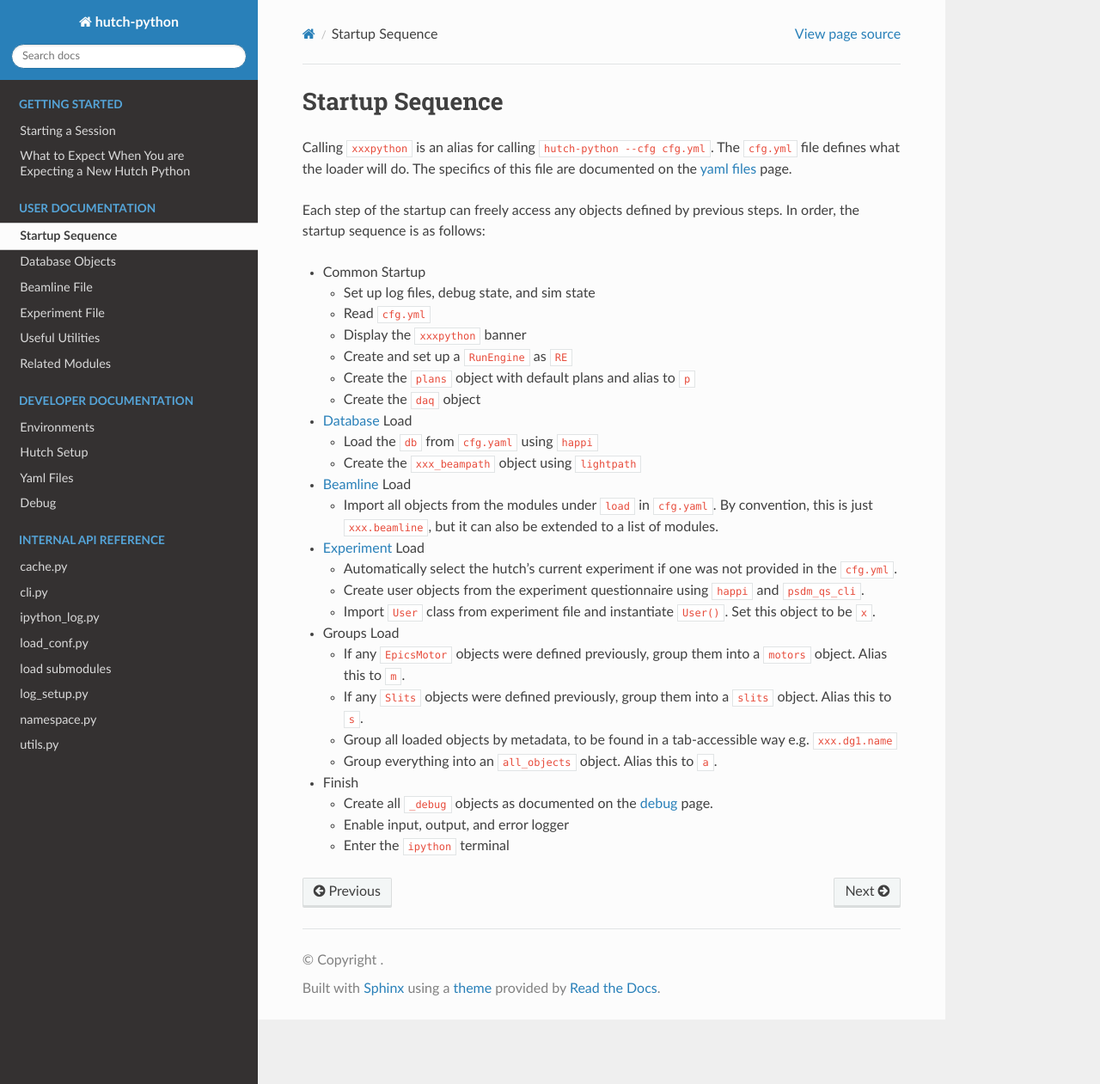
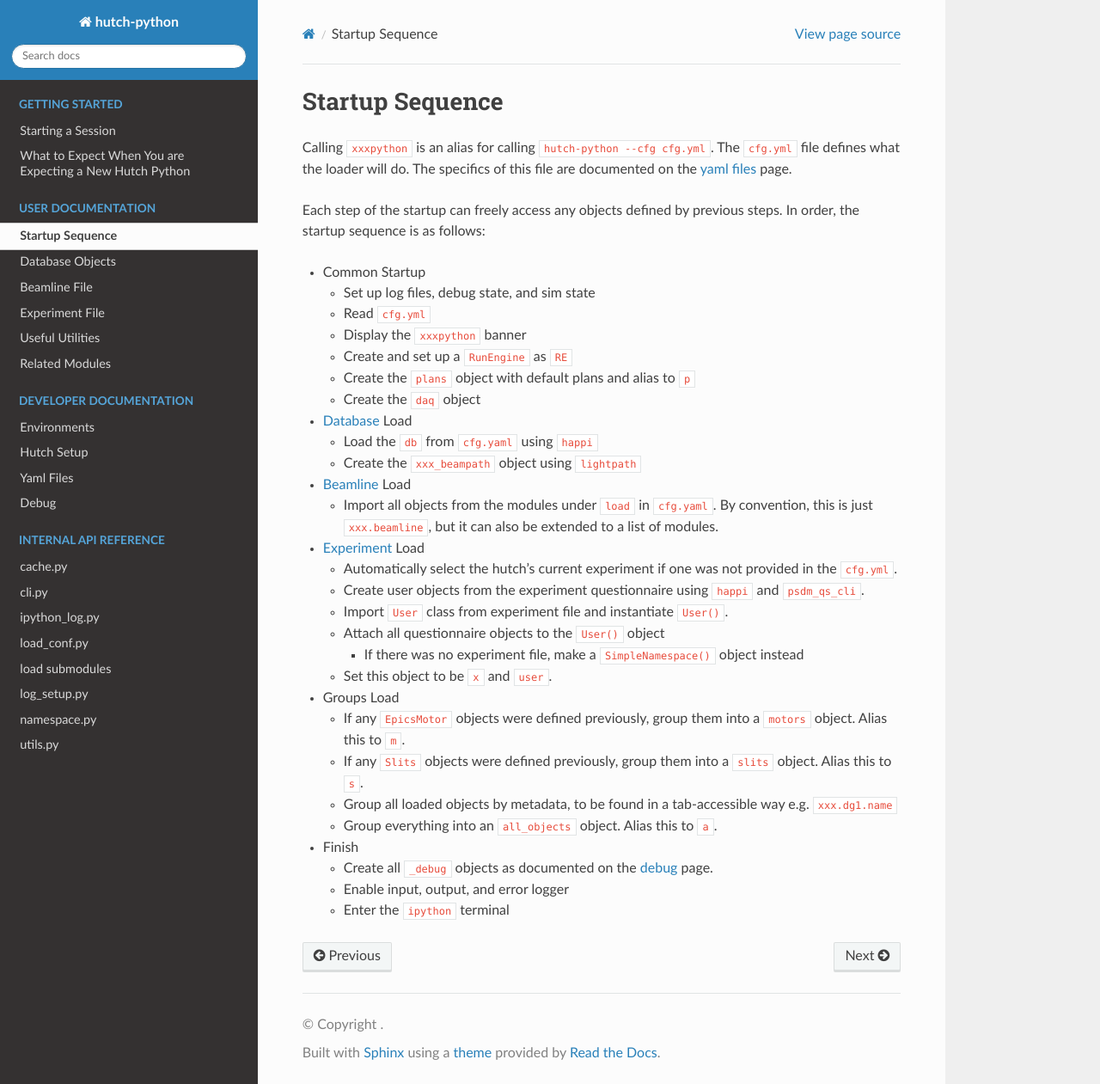
Before and after one commit to teddyrendahl/hutch-python, a Sphinx documentation site: the page built from docs/source/startup.rst, in a window 1280 px wide and 1261 px high. Shown: the whole window at 86% size. Built offline with Sphinx 7.4.7 and the Read the Docs theme 2.0.0, drawn with Linux system fonts in a browser that asks for light colours.

Commit message:
DOC: update docs for these changes

```diff
--- a/docs/source/experiment.rst
+++ b/docs/source/experiment.rst
@@ -15,7 +15,8 @@ The import rules for this file can be thought of as:
 .. code-block:: python
 
    from experiments.ls2516 import User
-   x = User()
+   user = User()
+   x = user
 
 
 So, you are expected to organize your experiment-specific objects, plans, and
@@ -41,3 +42,6 @@ Questionnaire
 The CDS section of the questionnaire is read by ``hutch-python``, and objects
 with defined python names are created. Links to the questionnaire for each run
 can be found at `<https://pswww.slac.stanford.edu>`_.
+
+These questionnaire objects will make it into the main namespace like all the
+other objects, and will also be attached to the ``User()`` object.
--- a/docs/source/startup.rst
+++ b/docs/source/startup.rst
@@ -35,7 +35,12 @@ steps. In order, the startup sequence is as follows:
   - Create user objects from the experiment questionnaire
     using ``happi`` and ``psdm_qs_cli``.
   - Import ``User`` class from experiment file and instantiate ``User()``.
-    Set this object to be ``x``.
+  - Attach all questionnaire objects to the ``User()`` object
+
+    - If there was no experiment file, make a ``SimpleNamespace()`` object
+      instead
+
+  - Set this object to be ``x`` and ``user``.
 
 - Groups Load
 
```
